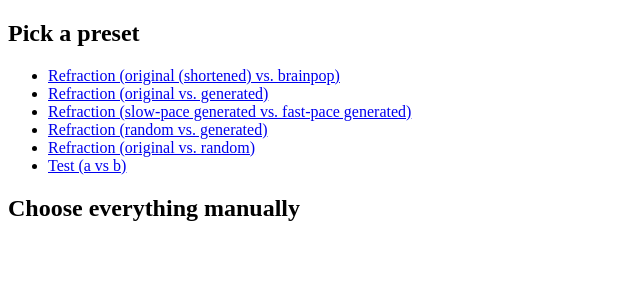
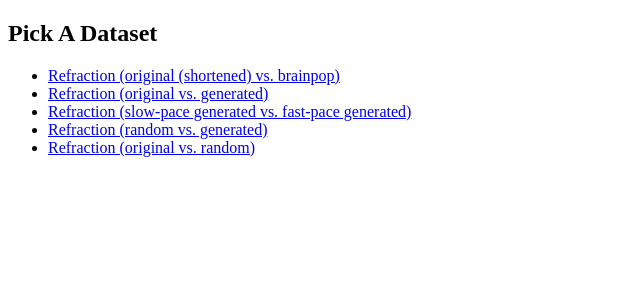
Before and after one commit to CSE512-14W/fp-edbutler-piscean, a Flask app: page / in a window 1280 px wide. Shown: the top 300 px of the page, without its empty margins (0-640 px from the left). Run offline with Flask 2, Linux system fonts and the light colour scheme.

Commit message:
fix typos in tex; update final pdf; remove dir listing; remove toy test data set

```diff
--- a/src/main.py
+++ b/src/main.py
@@ -20,13 +20,11 @@
     {'linktext':'Refraction (slow-pace generated vs. fast-pace generated)', 'url':'/static/comparison/index.html?a=infrefr_gen_long_collapsed.json&b=infrefr_gen_highpace_long_collapsed.json'},
     {'linktext':'Refraction (random vs. generated)', 'url':'/static/comparison/index.html?a=infrefr_rand_long_collapsed.json&b=infrefr_gen_long_collapsed.json'},
     {'linktext':'Refraction (original vs. random)', 'url':'/static/comparison/index.html?a=refraction_original_collapsed.json&b=infrefr_rand_long_collapsed.json'},
-    {'linktext':'Test (a vs b)', 'url':'/static/comparison/index.html?a=prog_test.json&b=prog_test2.json'}
 ]
 
 @app.route('/', methods=['GET'])
 def default():
-    dirs = ['/static/%s/index.html' % x for x in sorted(os.listdir('static')) if x.startswith('test_')]
-    return render_template('listing.html', dirs=dirs, bookmarks=bookmarks)
+    return render_template('listing.html', bookmarks=bookmarks)
 
 @app.route('/data/')
 def get_data_list():
--- a/src/static/comparison/index.html
+++ b/src/static/comparison/index.html
@@ -23,7 +23,6 @@
         <option value="alpha">Alphabetical</option>
         <option value="intro0">#1 Intro Order</option>
         <option value="intro1">#2 Intro Order</option>
-        <option value="cluster">Clusters</option>
       </select>
       <p><label for="select-fn">Filter to:</label></p>
       <select id="select-fn" multiple></select>
--- a/src/templates/listing.html
+++ b/src/templates/listing.html
@@ -5,18 +5,11 @@
     <title>Progression Visualization Test Listing</title>
   </head>
   <body>
-    <h2>Pick a preset</h2>
+    <h2>Pick A Dataset</h2>
     <ul>
       {% for url in bookmarks -%}
       <li><a href="{{url.url}}">{{url.linktext}}</a></li>
       {%- endfor %}
     </ul>
-
-    <h2>Choose everything manually</h2>
-    <ul>
-      {% for url in dirs -%}
-      <li><a href="{{url}}">{{url}}</a></li>
-      {%- endfor %}
-    </ul>
   </body>
 </html>
```
Also changed, not shown: 2 other files.
